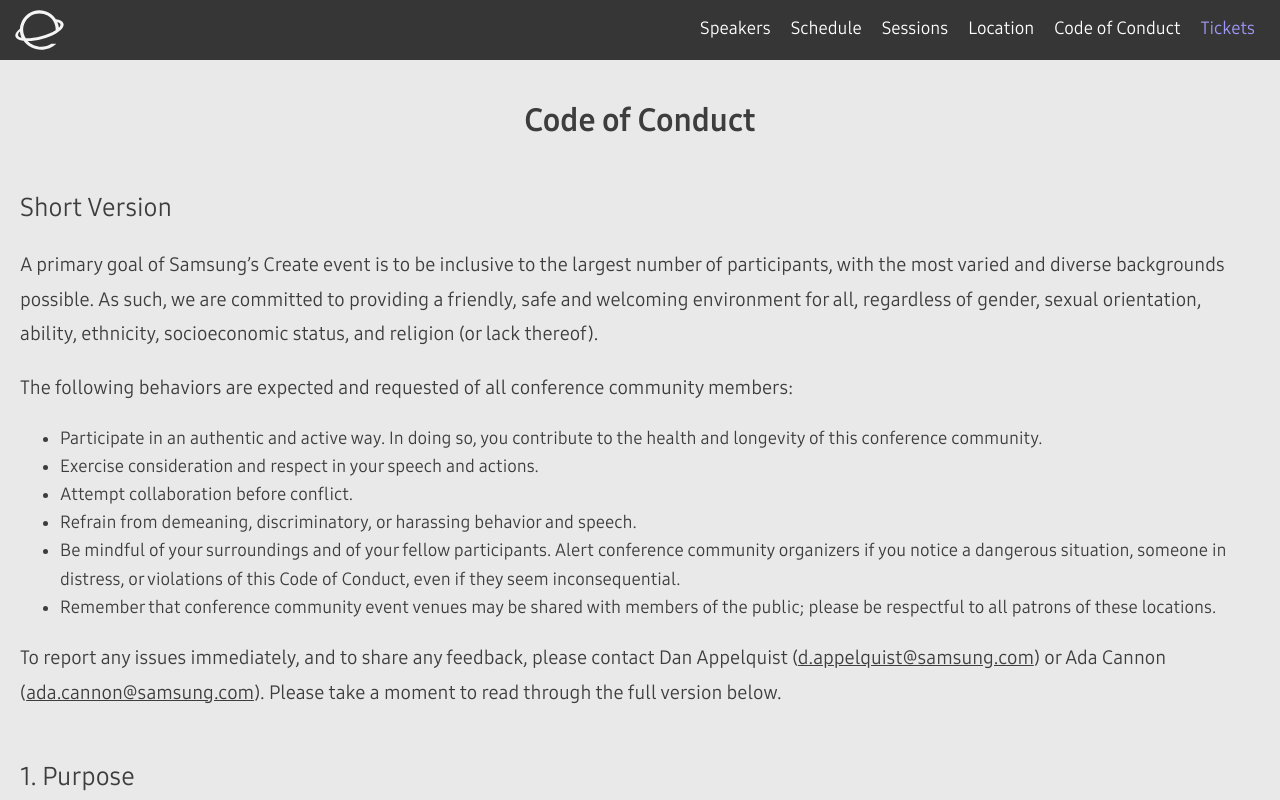
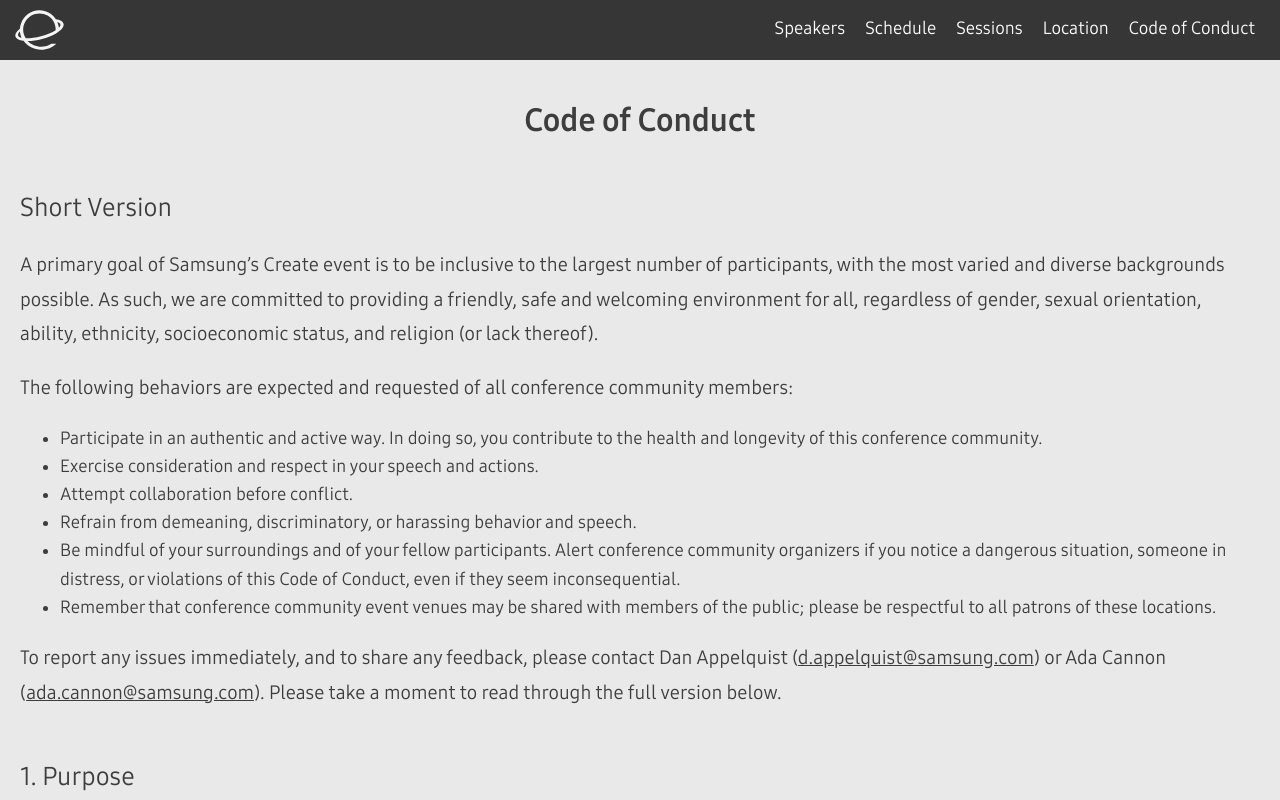
Before and after one commit to SamsungInternet/samsung-create, a plain HTML site: page code-of-conduct.html in a window 1280 px wide. Shown: the top 800 px of the page. Drawn offline with Linux system fonts and the light colour scheme.

Commit message:
Remove Tickets link

```diff
--- a/code-of-conduct.html
+++ b/code-of-conduct.html
@@ -24,7 +24,7 @@
         <!--<li><a href="#scholarships">Scholarships</a></li>-->
         <!--<li><a href="#good-causes">Good Causes</a></li>-->
         <li><a href="/code-of-conduct">Code of Conduct</a></li>
-        <li class="register"><a href="https://www.eventbrite.com/e/create-a-web-event-by-samsung-tickets-43875243033">Tickets</a></li>
+        <!--<li class="register"><a href="https://www.eventbrite.com/e/create-a-web-event-by-samsung-tickets-43875243033">Tickets</a></li>-->
       </ul>
     </nav>
   </header>
```
Also changed, not shown: index.html (+1 -1 lines), session-details.html (+1 -1 lines).
